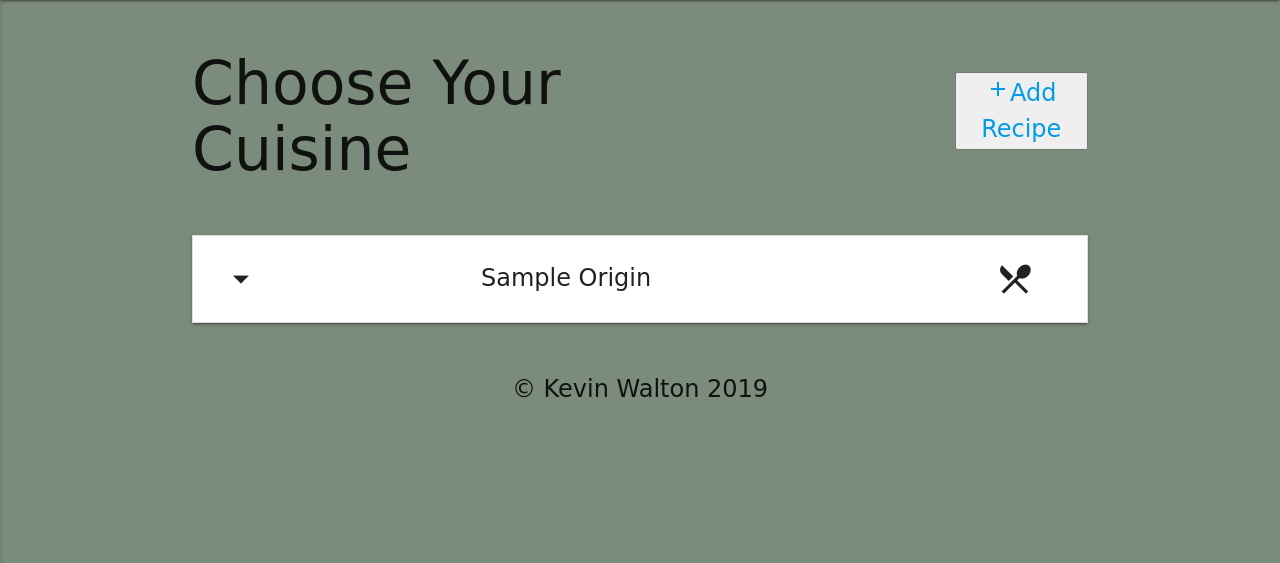
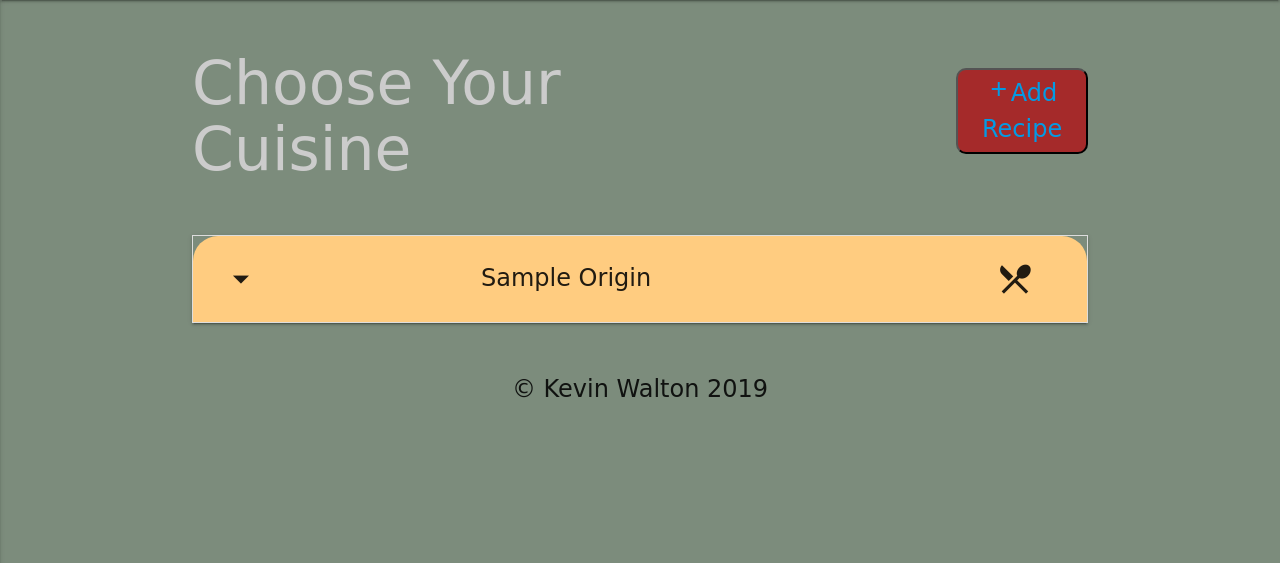
Before and after one commit to Hermeticpoet/Milestone-Project-3, a Flask app: page / in a window 1280 px wide. Shown: the part 64-627 px from the top of the page. Run offline with Flask 2, Linux system fonts and the light colour scheme; a database or web service that is not in the repository returns one stand-in record (values such as "Sample title"); some libraries are stand-ins or nearby versions.

Commit message:
Changed color of burger accordian and heading, button color & backgrounds

```diff
--- a/static/css/style.css
+++ b/static/css/style.css
@@ -48,10 +48,13 @@ body {
 
 h1 {
     display: inline-block !important;
+    font-size: 2rem;
+    color: #ccc;
 }
 
 .add-btn {
     margin-left: 13rem;
+    color: #ccc;
 }
 
 /***** End Heading Block ******/
@@ -72,6 +75,13 @@ h1 {
     padding: var(--text-padding);
 }
 
+.add-btn {
+    background-color: brown;
+    border-radius: 10px;
+    padding: 5px;
+    color: #ccc;
+}
+
 .collapsible-body {
     display: flex;
     flex-direction: column;
@@ -79,9 +89,21 @@ h1 {
     background-color: brown;
 }
 
-/*.collapsible-body::nth-child(1) {*/
-/*    background-color: brown;*/
-/*}*/
+ul > li > #burger {
+    background-color: #4d2e00 !important;
+}
+
+ul > li > #burger:first-of-type {
+    background-color: #ffcc80 !important;
+    border-top-right-radius: 25px !important;
+    border-top-left-radius: 25px !important;
+}
+
+ul > li > #burger:last-of-type {
+    background-color: #ffcc80 !important;
+    border-bottom-right-radius: 25px !important;
+    border-bottom-left-radius: 25px !important;
+}
 
 h3 {
     font-size: var(--lg-h3-font);
--- a/templates/index.html
+++ b/templates/index.html
@@ -7,7 +7,7 @@
   <ul class="collapsible">
   {% for cuisine in cuisines %}
     <li>
-      <div class="collapsible-header"><i class="material-icons">arrow_drop_down</i><span class="cuisine-titles">{{ cuisine.origin }}</span><i class="material-icons">
+      <div class="collapsible-header" id="burger"><i class="material-icons">arrow_drop_down</i><span class="cuisine-titles">{{ cuisine.origin }}</span><i class="material-icons">
 local_dining</i></div>
       <div class="collapsible-body">
         <img id='accordian-img'src="{{ url_for('static', filename='img/home-banner.jpg') }}" alt='food pic'>
```
